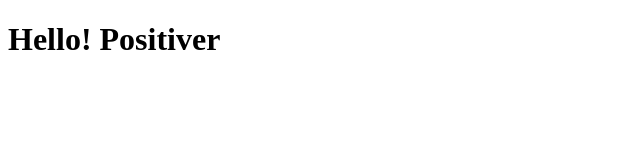
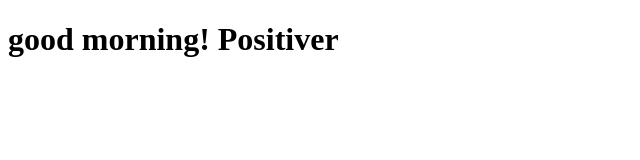
Before and after one commit to positiver/positiver.github.io, a plain HTML site: page index.html in a window 1280 px wide. Shown: the whole page, without its empty margins (0-640 px from the left). Drawn offline with Linux system fonts and the light colour scheme.

Commit message:
update
update

```diff
--- a/index.html
+++ b/index.html
@@ -5,6 +5,6 @@
 	<title>Document</title>
 </head>
 <body>
-	<h1>Hello! Positiver</h1>
+	<h1>good morning! Positiver</h1>
 </body>
 </html>
```
